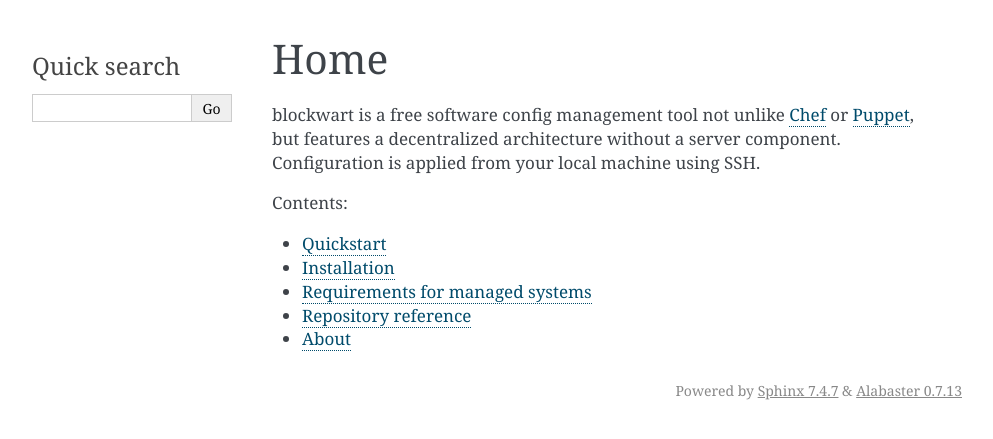
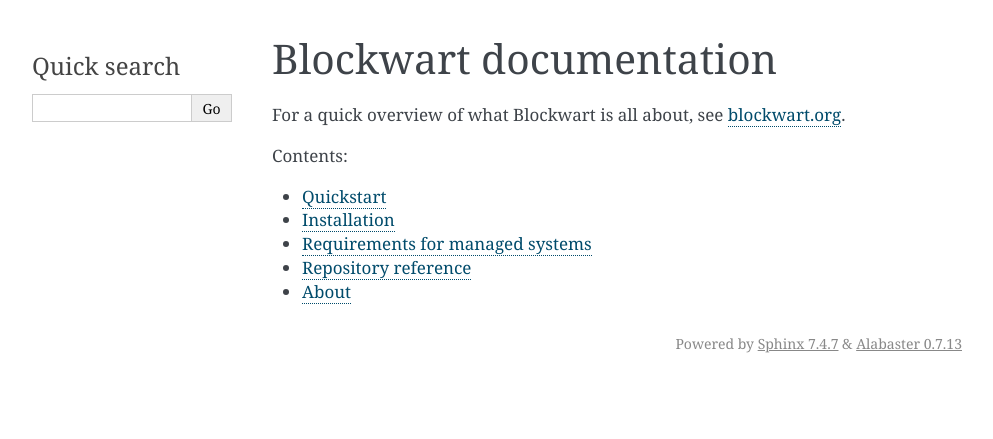
Before and after one commit to bundlewrap/bundlewrap, a Sphinx documentation site: the page built from doc/index.rst, in a window 1280 px wide. Shown: the top 439 px of the page, without its empty margins (148-1141 px from the left). Built offline with Sphinx 7.4.7, drawn with Linux system fonts in a browser that asks for light colours.

Commit message:
make index point to website for general overview

```diff
--- a/doc/index.rst
+++ b/doc/index.rst
@@ -1,9 +1,9 @@
-Home
-====
+Blockwart documentation
+=======================
 
 .. todolist::
 
-blockwart is a free software config management tool not unlike `Chef <http://www.opscode.com/chef/>`_ or `Puppet <http://puppetlabs.com>`_, but features a decentralized architecture without a server component. Configuration is applied from your local machine using SSH.
+For a quick overview of what Blockwart is all about, see `blockwart.org <http://blockwart.org>`_.
 
 Contents:
 
```
